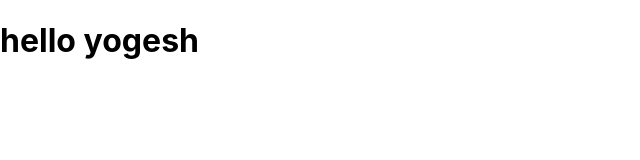
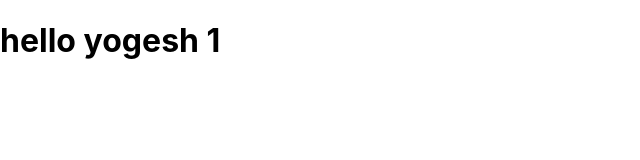
Before and after one commit to yogeshjamnor/MERN-Stack, a React (Create React App) app in the folder typeofcomponent/: page / in a window 1280 px wide. Shown: the top 160 px of the page, without its empty margins (0-640 px from the left). Built offline with nearby package versions, Linux system fonts and the light colour scheme.

Commit message:
update from vs code

```diff
--- a/typeofcomponent/src/App.js
+++ b/typeofcomponent/src/App.js
@@ -1,9 +1,15 @@
 import React from 'react';
 
-export default function App() {
-  return (
-    <>
-      <h1>hello yogesh</h1>
-    </>
-  );
+export default class App extends React.Component {
+  constructor(props) {
+    super(props);
+    this.state = { id: 1 };
+  }
+  render() {
+    return (
+      <>
+        <h1>hello yogesh {this.state.id}</h1>
+      </>
+    );
+  }
 }
```
